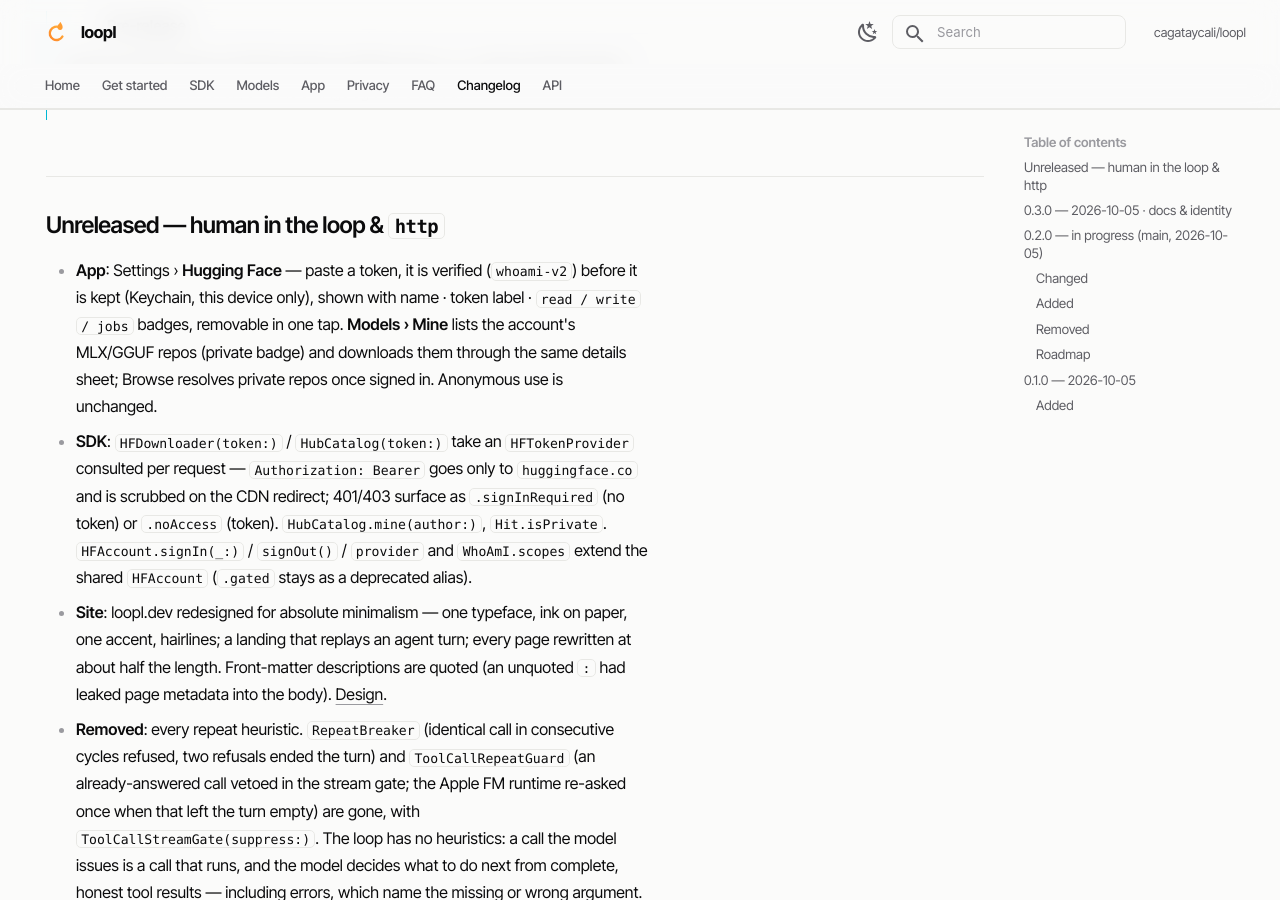
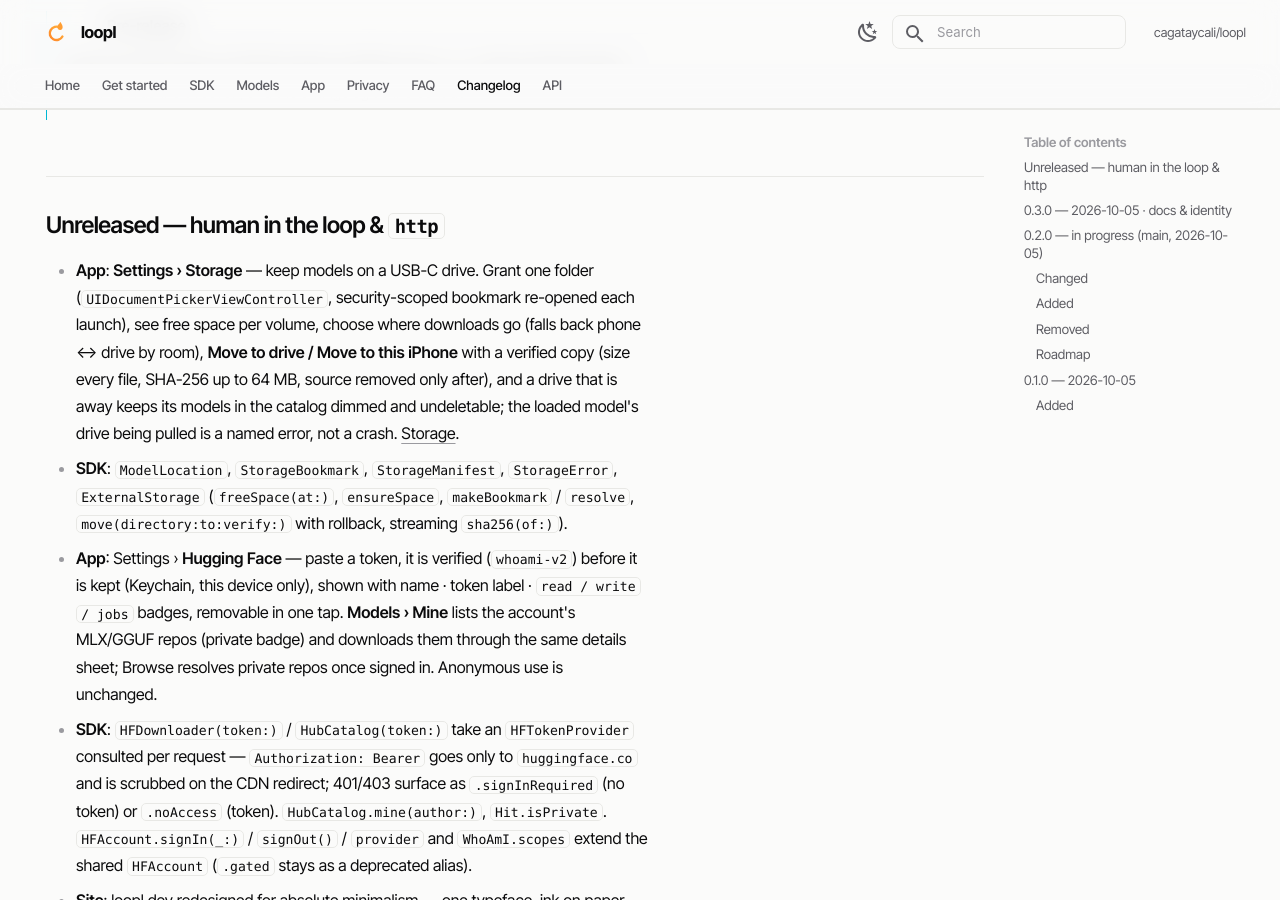
Before and after one commit to cagataycali/loopl, an MkDocs documentation site: the page built from docs/changelog.md, in a window 1280 px wide and 900 px high, scrolled down 336 px. Built offline with MkDocs 1.6.1 and Material for MkDocs 9.7.7, drawn with Linux system fonts in a browser that asks for light colours.

Commit message:
ext-storage docs: docs/app/storage.md (grant, downloads, verified move, unplugged state, honest USB speed table), nav + changelog

```diff
--- a/docs/changelog.md
+++ b/docs/changelog.md
@@ -16,6 +16,8 @@ breaking change is called out under **Changed** with the old → new symbol.
 
 ## Unreleased — human in the loop & `http`
 
+- **App**: **Settings › Storage** — keep models on a USB-C drive. Grant one folder (`UIDocumentPickerViewController`, security-scoped bookmark re-opened each launch), see free space per volume, choose where downloads go (falls back phone ↔ drive by room), **Move to drive / Move to this iPhone** with a verified copy (size every file, SHA-256 up to 64 MB, source removed only after), and a drive that is away keeps its models in the catalog dimmed and undeletable; the loaded model's drive being pulled is a named error, not a crash. [Storage](app/storage.md).
+- **SDK**: `ModelLocation`, `StorageBookmark`, `StorageManifest`, `StorageError`, `ExternalStorage` (`freeSpace(at:)`, `ensureSpace`, `makeBookmark` / `resolve`, `move(directory:to:verify:)` with rollback, streaming `sha256(of:)`).
 - **App**: Settings › **Hugging Face** — paste a token, it is verified (`whoami-v2`) before it is kept (Keychain, this device only), shown with name · token label · `read / write / jobs` badges, removable in one tap. **Models › Mine** lists the account's MLX/GGUF repos (private badge) and downloads them through the same details sheet; Browse resolves private repos once signed in. Anonymous use is unchanged.
 - **SDK**: `HFDownloader(token:)` / `HubCatalog(token:)` take an `HFTokenProvider` consulted per request — `Authorization: Bearer` goes only to `huggingface.co` and is scrubbed on the CDN redirect; 401/403 surface as `.signInRequired` (no token) or `.noAccess` (token). `HubCatalog.mine(author:)`, `Hit.isPrivate`. `HFAccount.signIn(_:)` / `signOut()` / `provider` and `WhoAmI.scopes` extend the shared `HFAccount` (`.gated` stays as a deprecated alias).
 - **Site**: loopl.dev redesigned for absolute minimalism — one typeface, ink on paper, one accent, hairlines; a landing that replays an agent turn; every page rewritten at about half the length. Front-matter descriptions are quoted (an unquoted `: ` had leaked page metadata into the body). [Design](DESIGN.md).
--- a/mkdocs.yml
+++ b/mkdocs.yml
@@ -157,6 +157,7 @@ nav:
   - App:
       - Overview: app/index.md
       - Share to Hugging Face: app/share-to-hugging-face.md
+      - Storage: app/storage.md
   - Privacy: privacy.md
   - FAQ: faq.md
   - Changelog: changelog.md
```
Also changed, not shown: docs/app/index.md (+1 -1 lines), docs/app/storage.md (added, +42 -0 lines).
